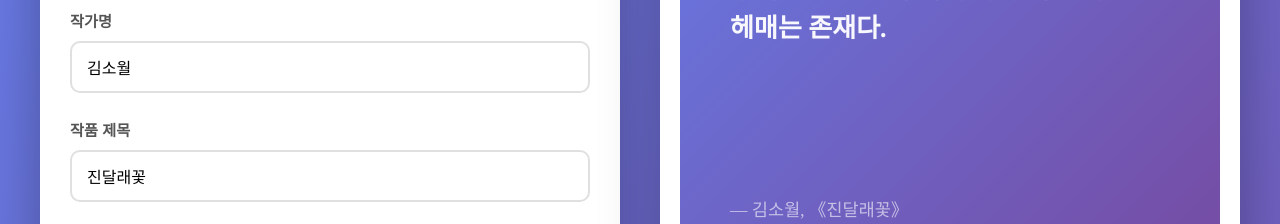
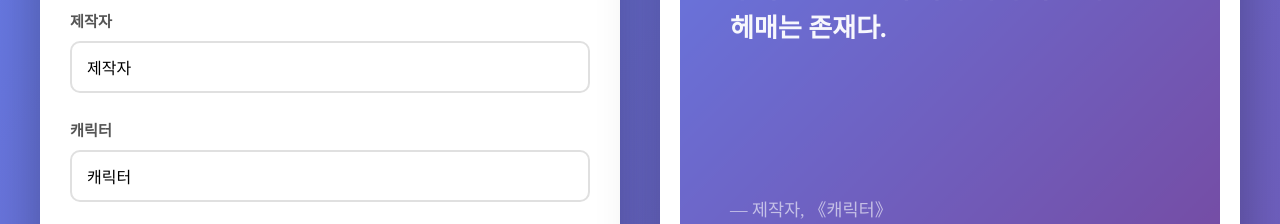
Before and after one commit to yuliyulidaz/yulilog, a plain HTML site: page index.html in a window 1280 px wide. Shown: the part 319-543 px from the top of the page. Drawn offline with Linux system fonts and the light colour scheme.

Commit message:
Update labels and placeholders in index.html

```diff
--- a/index.html
+++ b/index.html
@@ -239,13 +239,13 @@
             </div>
 
             <div class="form-group">
-                <label class="form-label">작가명</label>
-                <input type="text" class="form-input" id="author" placeholder="작가 이름" value="김소월">
+                <label class="form-label">제작자</label>
+                <input type="text" class="form-input" id="author" placeholder="제작자" value="제작자">
             </div>
 
             <div class="form-group">
-                <label class="form-label">작품 제목</label>
-                <input type="text" class="form-input" id="title" placeholder="작품 제목" value="진달래꽃">
+                <label class="form-label">캐릭터</label>
+                <input type="text" class="form-input" id="title" placeholder="캐릭터" value="캐릭터">
             </div>
 
             <div class="form-group">
```
